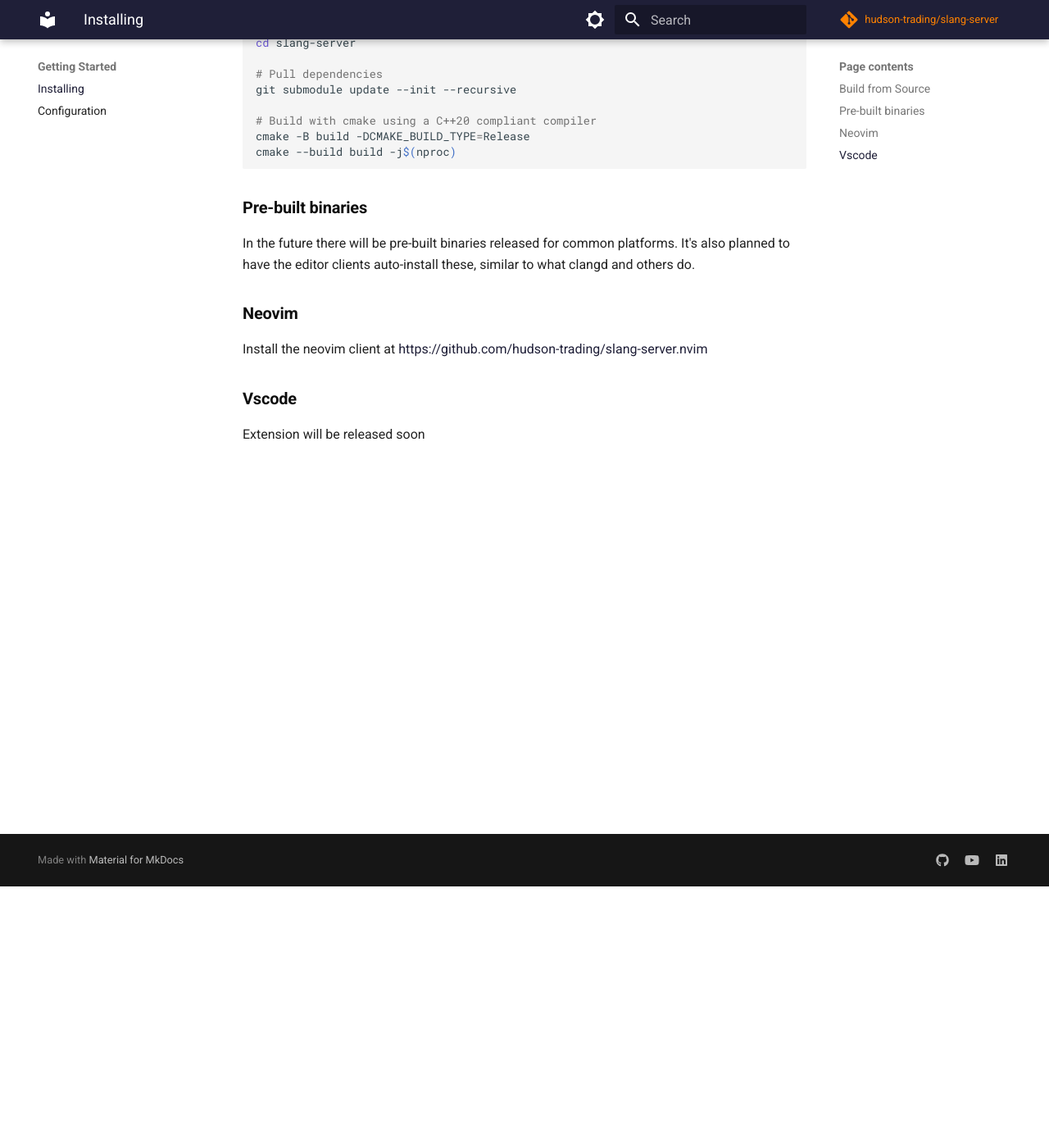
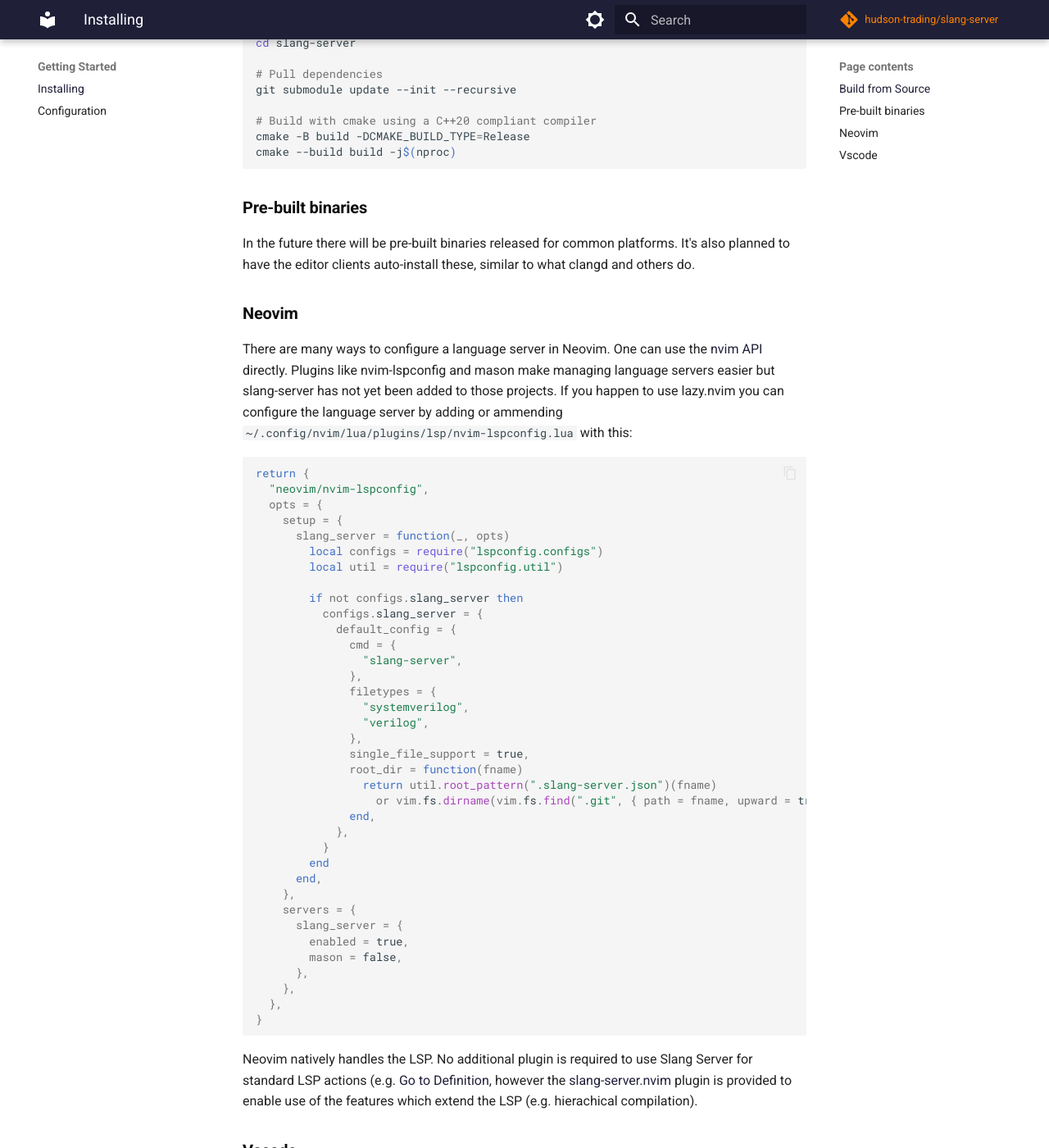
Before and after one commit to hudson-trading/slang-server, an MkDocs documentation site: the page built from docs/start/installing.md, in a window 1280 px wide and 1400 px high, scrolled down 319 px. Shown: the whole window at 82% size. Built offline with MkDocs 1.6.1 and Material for MkDocs 9.7.7, drawn with Linux system fonts in a browser that asks for light colours; comment, search, counter and statistics services are not loaded.

Commit message:
Neovim installation words

````diff
--- a/docs/start/installing.md
+++ b/docs/start/installing.md
@@ -21,7 +21,47 @@
 
 ### Neovim
 
-Install the neovim client at [https://github.com/hudson-trading/slang-server.nvim](https://github.com/hudson-trading/slang-server.nvim)
+There are many ways to configure a language server in Neovim.  One can use the [nvim API](https://neovim.io/doc/user/lsp.html#vim.lsp.start()) directly.  Plugins like nvim-lspconfig and mason make managing language servers easier but slang-server has not yet been added to those projects.  If you happen to use lazy.nvim you can configure the language server by adding or ammending `~/.config/nvim/lua/plugins/lsp/nvim-lspconfig.lua` with this:
+```lua
+return {
+  "neovim/nvim-lspconfig",
+  opts = {
+    setup = {
+      slang_server = function(_, opts)
+        local configs = require("lspconfig.configs")
+        local util = require("lspconfig.util")
+
+        if not configs.slang_server then
+          configs.slang_server = {
+            default_config = {
+              cmd = {
+                "slang-server",
+              },
+              filetypes = {
+                "systemverilog",
+                "verilog",
+              },
+              single_file_support = true,
+              root_dir = function(fname)
+                return util.root_pattern(".slang-server.json")(fname)
+                  or vim.fs.dirname(vim.fs.find(".git", { path = fname, upward = true })[1])
+              end,
+            },
+          }
+        end
+      end,
+    },
+    servers = {
+      slang_server = {
+        enabled = true,
+        mason = false,
+      },
+    },
+  },
+}
+```
+
+Neovim natively handles the LSP.  No additional plugin is required to use Slang Server for standard LSP actions (e.g. [Go to Definition](https://microsoft.github.io/language-server-protocol/specifications/lsp/3.17/specification/#textDocument_definition), however the [slang-server.nvim](https://github.com/hudson-trading/slang-server.nvim) plugin is provided to enable use of the features which extend the LSP (e.g. hierachical compilation).
 
 ### Vscode
 
````
